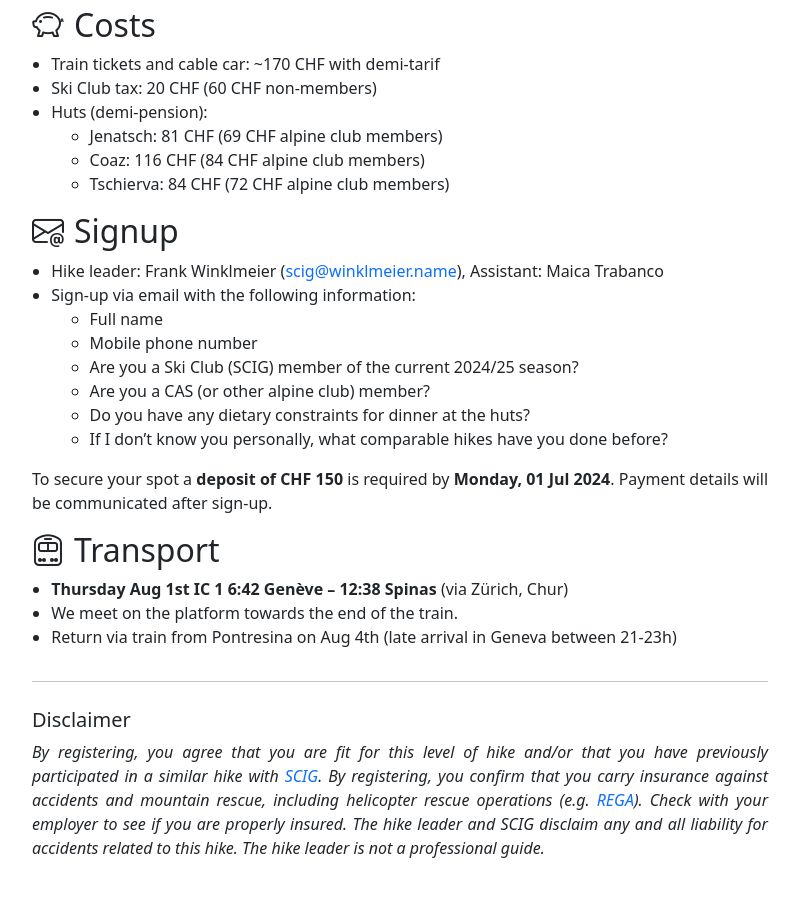
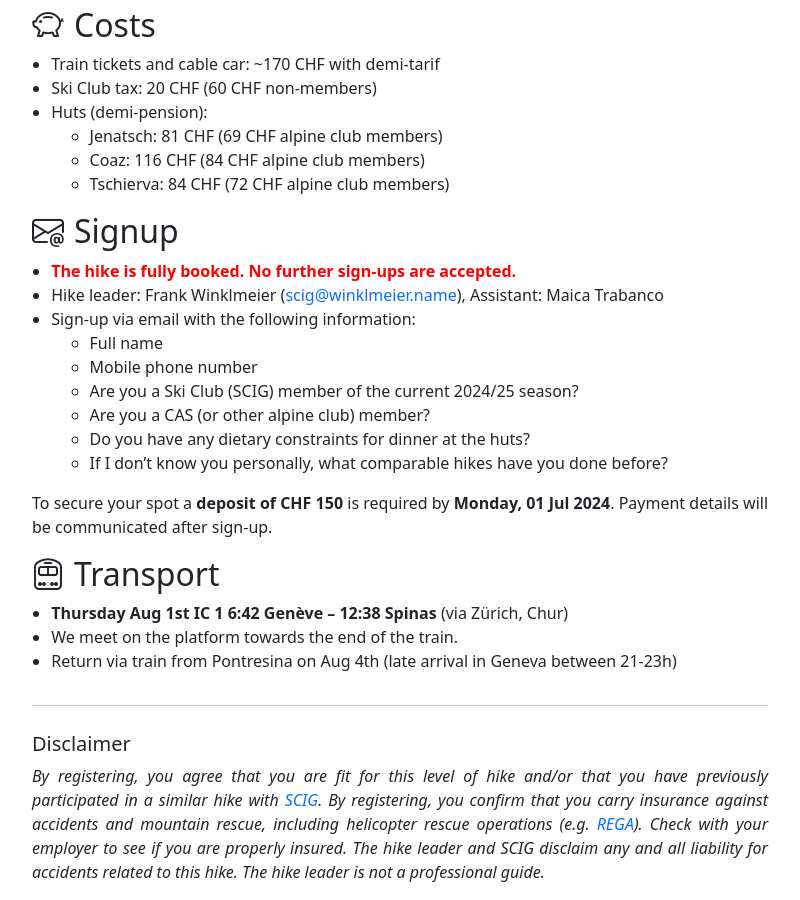
Before and after one commit to fwinkl/fwinkl.github.io, a Jekyll site: the page built from _scig/2024-BerninaTrek.md, in a window 1280 px wide and 900 px high, scrolled down 1641 px. Shown: the whole window, without its empty margins (240-1040 px from the left). Built offline with Jekyll 4.4.1, drawn with Linux system fonts in a browser that asks for light colours; before the commit the page ends 2517 px from its top, so only the background shows below that.

Commit message:
Bernina trek full

```diff
--- a/_scig/2024-BerninaTrek.md
+++ b/_scig/2024-BerninaTrek.md
@@ -73,6 +73,7 @@ lunch we will descend via Val Roseg to Pontresina from where we take a train bac
 
 
 ## <i class="bi bi-envelope-at"></i>Signup
+- <span style="color: red"><b>The hike is fully booked. No further sign-ups are accepted.</b></span>
 - Hike leader: Frank Winklmeier (<a href="mailto:{{ page.email }}?subject=SCIG {{page.title}}">{{ page.email }}</a>), Assistant: Maica Trabanco
 - Sign-up via email with the following information:
   - Full name
```
